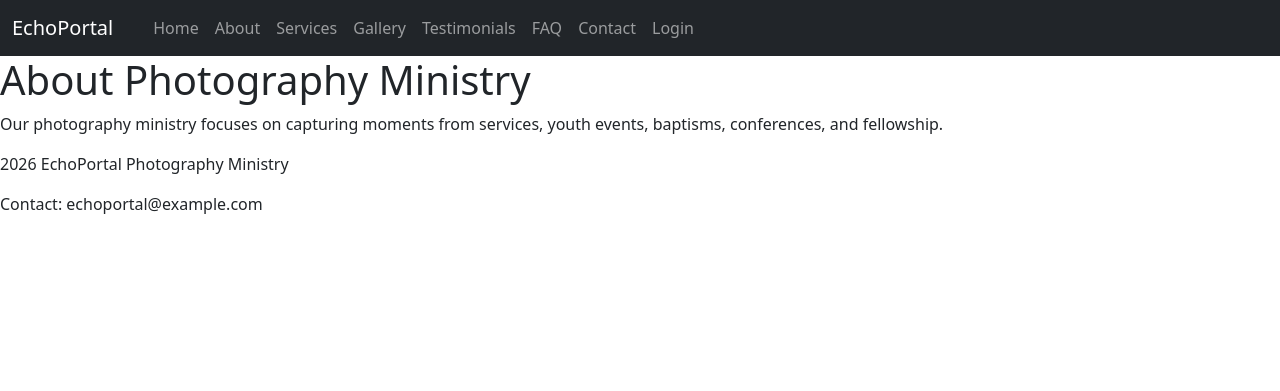
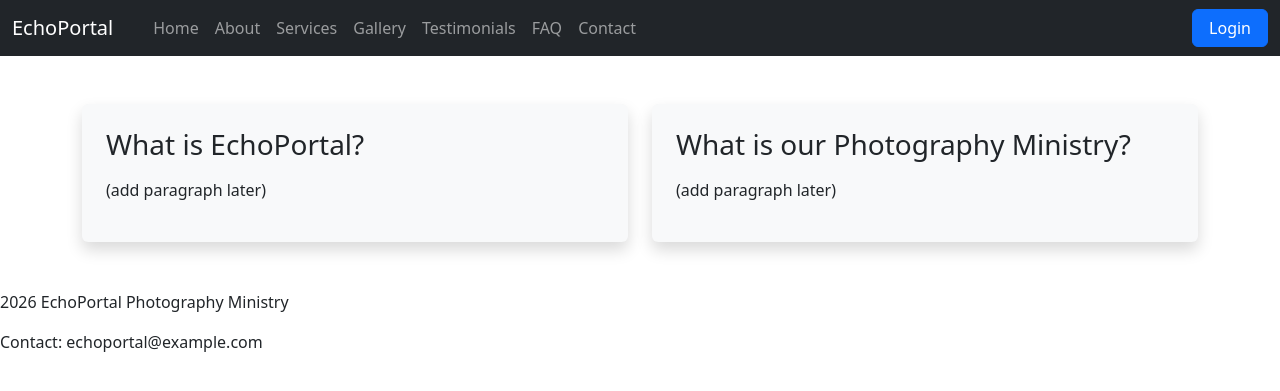
Before and after one commit to matthewasdada/EchoPortal, a Flask app: page /about in a window 1280 px wide. Shown: the top 391 px of the page. Run offline with Flask 3, Linux system fonts and the light colour scheme.

Commit message:
changed the homepage, added buttons where u can click about us and gallery, also moved the login nav bar option to the right side

```diff
--- a/EchoPortal-codespace/templates/about.html
+++ b/EchoPortal-codespace/templates/about.html
@@ -1,10 +1,30 @@
 {% extends "base.html" %}
 {% block content %}
 
-<h1>About Photography Ministry</h1>
+<div class="container py-5">
 
-<p>
-    Our photography ministry focuses on capturing moments from services, youth events, baptisms, conferences, and fellowship.
-</p>
+    <div class="row g-4">
+
+        <div class="col-md-6">
+            <div class="p-4 shadow rounded bg-light h-100">
+                <h3 class="mb-3">What is EchoPortal?</h3>
+                <p>
+                    (add paragraph later)
+                </p>
+            </div>
+        </div>
+
+        <div class="col-md-6">
+            <div class="p-4 shadow rounded bg-light h-100">
+                <h3 class="mb-3">What is our Photography Ministry?</h3>
+                <p>
+                    (add paragraph later)
+                </p>
+            </div>
+        </div>
+
+    </div>
+
+</div>
 
 {% endblock %}
--- a/EchoPortal-codespace/templates/base.html
+++ b/EchoPortal-codespace/templates/base.html
@@ -36,13 +36,16 @@
 
                     {% if 'user' in session %}
                         <li class="nav-item"><a class="nav-link" href="/logout">Logout</a></li>
-                    {% else %}
-                        {% if request.path != '/login' %}
-                            <li class="nav-item"><a class="nav-link" href="/login">Login</a></li>
-                        {% endif %}
                     {% endif %}
+                </ul>
 
+                {% if 'user' not in session and request.path != '/login' %}
+                <ul class="navbar-nav ms-auto">
+                    <li class="nav-item">
+                        <a class="btn btn-primary px-3" href="/login">Login</a>
+                    </li>
                 </ul>
+                {% endif %}
             </div>
 
         </div>
--- a/EchoPortal-codespace/templates/index.html
+++ b/EchoPortal-codespace/templates/index.html
@@ -6,7 +6,10 @@
         <p class="mb-4">Secure Photography Delivery Platform</p>
 
         {% if 'user' not in session %}
-            <a href="/login" class="btn btn-primary btn-lg">Login</a>
+        <div class="d-flex justify-content-center gap-3">
+            <a href="/about" class="btn btn-primary btn-lg">About us</a>
+            <a href="/gallery" class="btn btn-outline-primary btn-lg">View Gallery</a>
+        </div>
         {% else %}
             <a href="/gallery" class="btn btn-success btn-lg">Go to Gallery</a>
         {% endif %}
```
